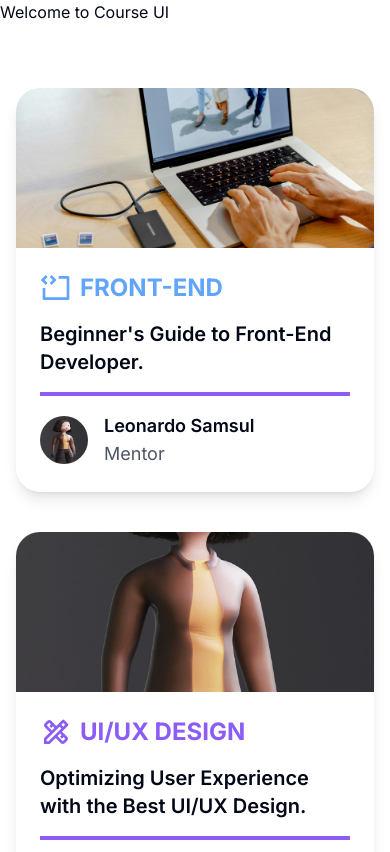
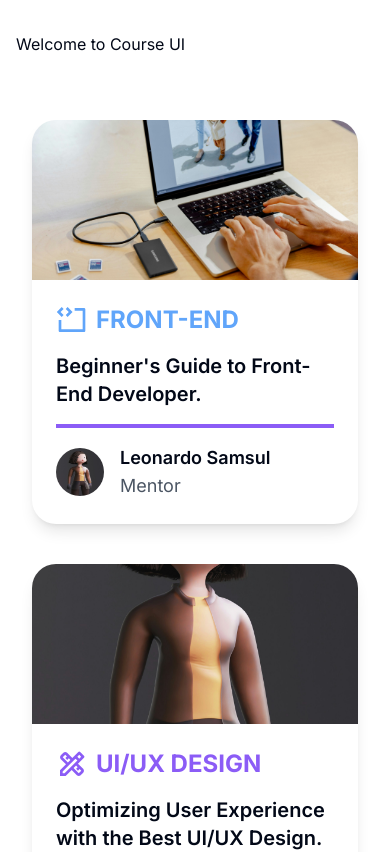
Before and after one commit to Lupleg/Conference, a Next.js app: page / in a window 390 px wide. Shown: the top 852 px of the page. Built offline with nearby package versions, Linux system fonts and the light colour scheme.

Commit message:
added desktop responsiveness.

```diff
--- a/app/page.js
+++ b/app/page.js
@@ -1,10 +1,9 @@
-import  CardSection from "@/components/CardSection";
+import CardSection from "@/components/CardSection";
 export default function Home() {
-
   return (
-    <div className="">
+    <div className="flex flex-col sm:flex-row px-4 sm:px-6 lg:px-20 py-8 sm:py-12 lg:py-20">
       <h2>Welcome to Course UI</h2>
-      <CardSection/>
+      <CardSection />
     </div>
   );
 }
```
